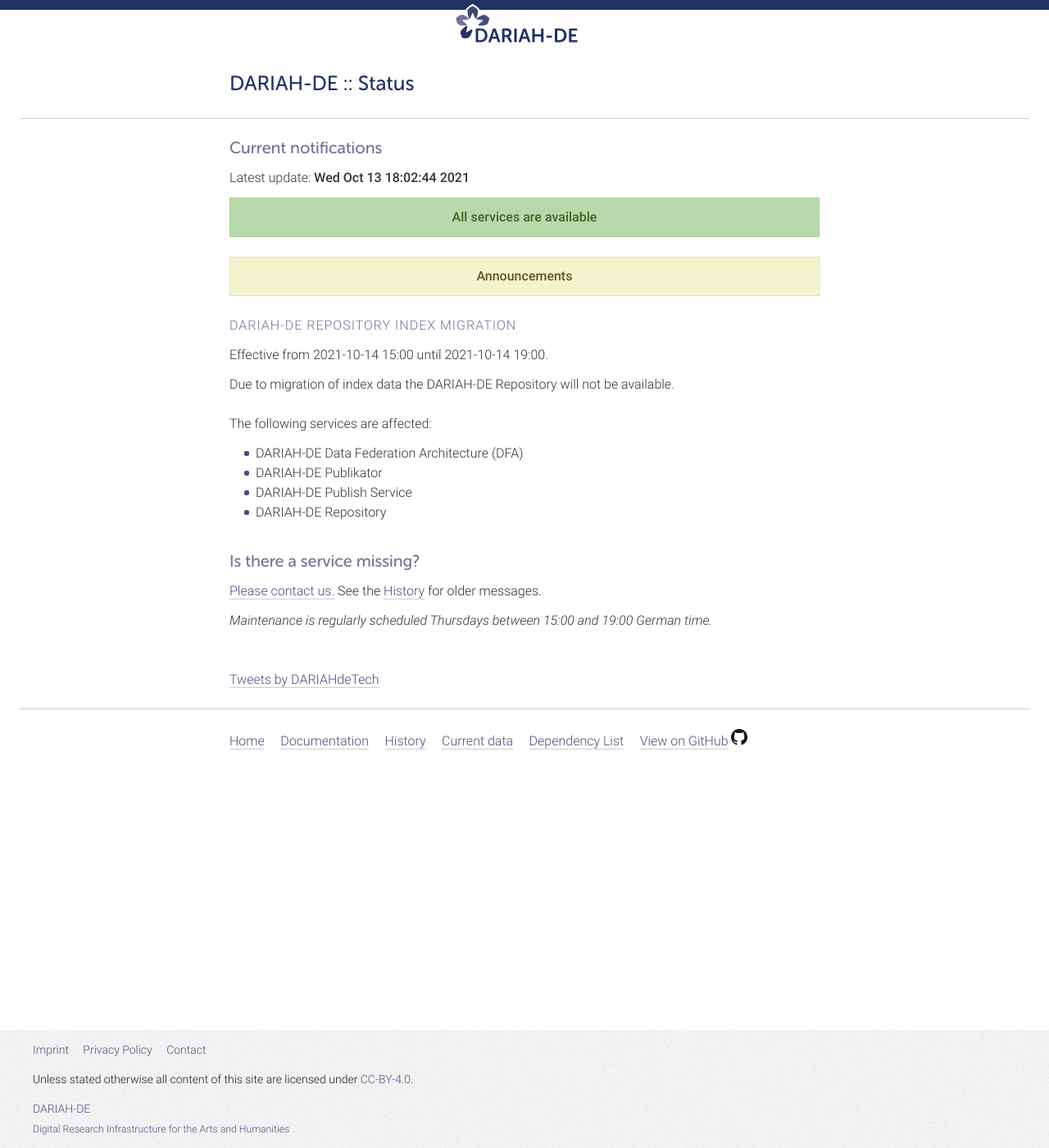
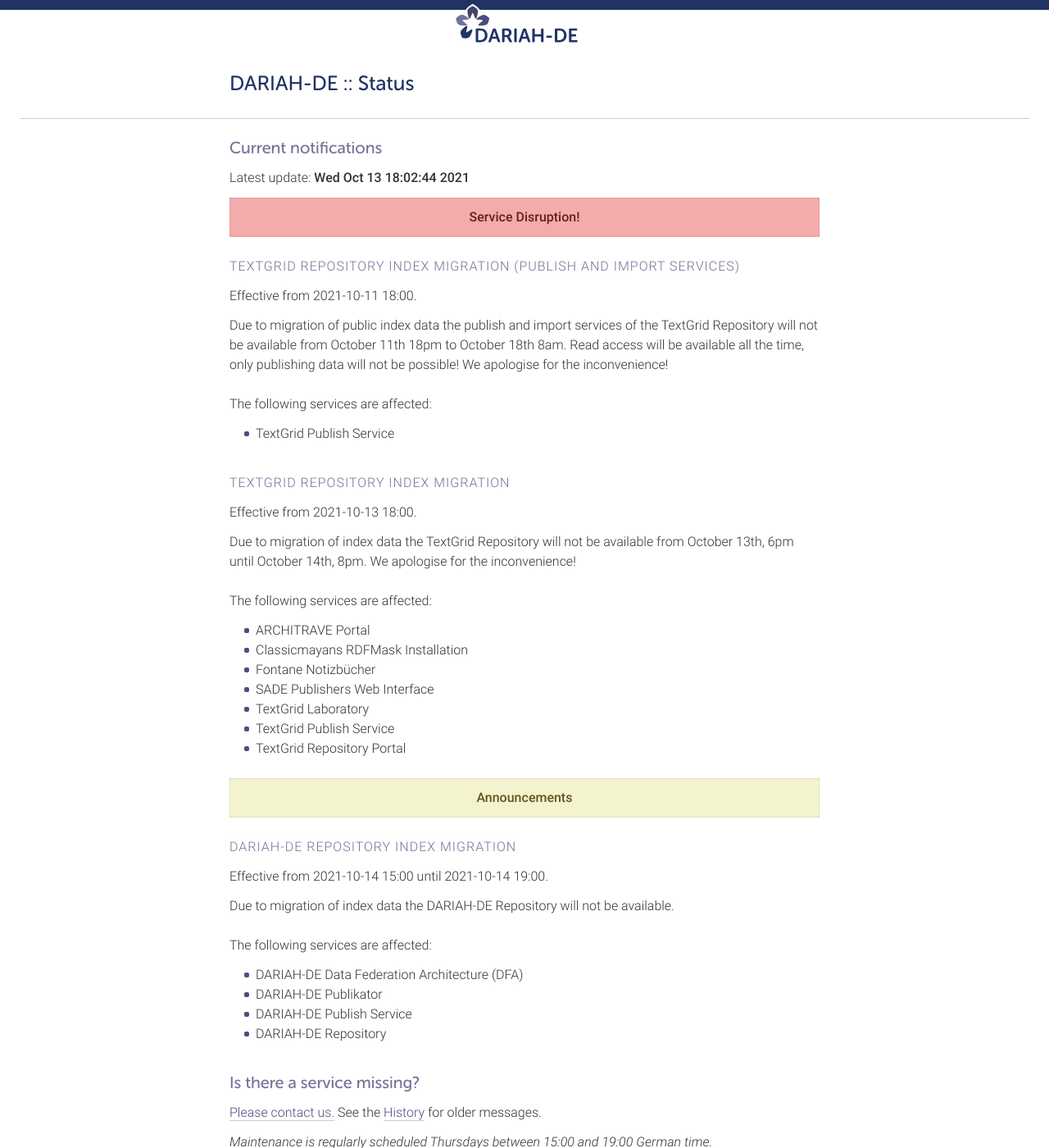
Before and after one commit to DARIAH-DE/status, a Jekyll site: the page built from index.md, in a window 1280 px wide and 1400 px high. Shown: the whole window at 82% size. Built offline with Jekyll 4.4.1, drawn with Linux system fonts in a browser that asks for light colours; comment, search, counter and statistics services are not loaded.

Commit message:
Remover end time again

```diff
--- a/_data/outages.yaml
+++ b/_data/outages.yaml
@@ -14,17 +14,17 @@
 ###
 - title: 'TextGrid Repository Index Migration (Publish and Import Services)'
   date_start: '2021-10-11 18:00'
-  date_end: '2021-10-18 08:00'
+#  date_end: '2021-10-18 08:00'
   hide: false
-  description: 'Due to migration of public index data the publish and import services of the TextGrid Repository will not be available from October 11th to October 18th. Read access will be available all the time, only publishing data will not be possible! We apologise for the inconvenience!'
+  description: 'Due to migration of public index data the publish and import services of the TextGrid Repository will not be available from October 11th 18pm to October 18th 8am. Read access will be available all the time, only publishing data will not be possible! We apologise for the inconvenience!'
   affected:
     - '/services/tgpublish'
     - '/middlewares/tgpid'
 - title: 'TextGrid Repository Index Migration'
   date_start: '2021-10-13 18:00'
-  date_end: '2021-10-14 20:00'
+#  date_end: '2021-10-14 20:00'
   hide: false
-  description: 'Due to migration of index data the TextGrid Repository will not be available from October 13th until October 14th. We apologise for the inconvenience!'
+  description: 'Due to migration of index data the TextGrid Repository will not be available from October 13th, 6pm until October 14th, 8pm. We apologise for the inconvenience!'
   affected:
     - '/servers/textgrid-esx2'
 ---
```
